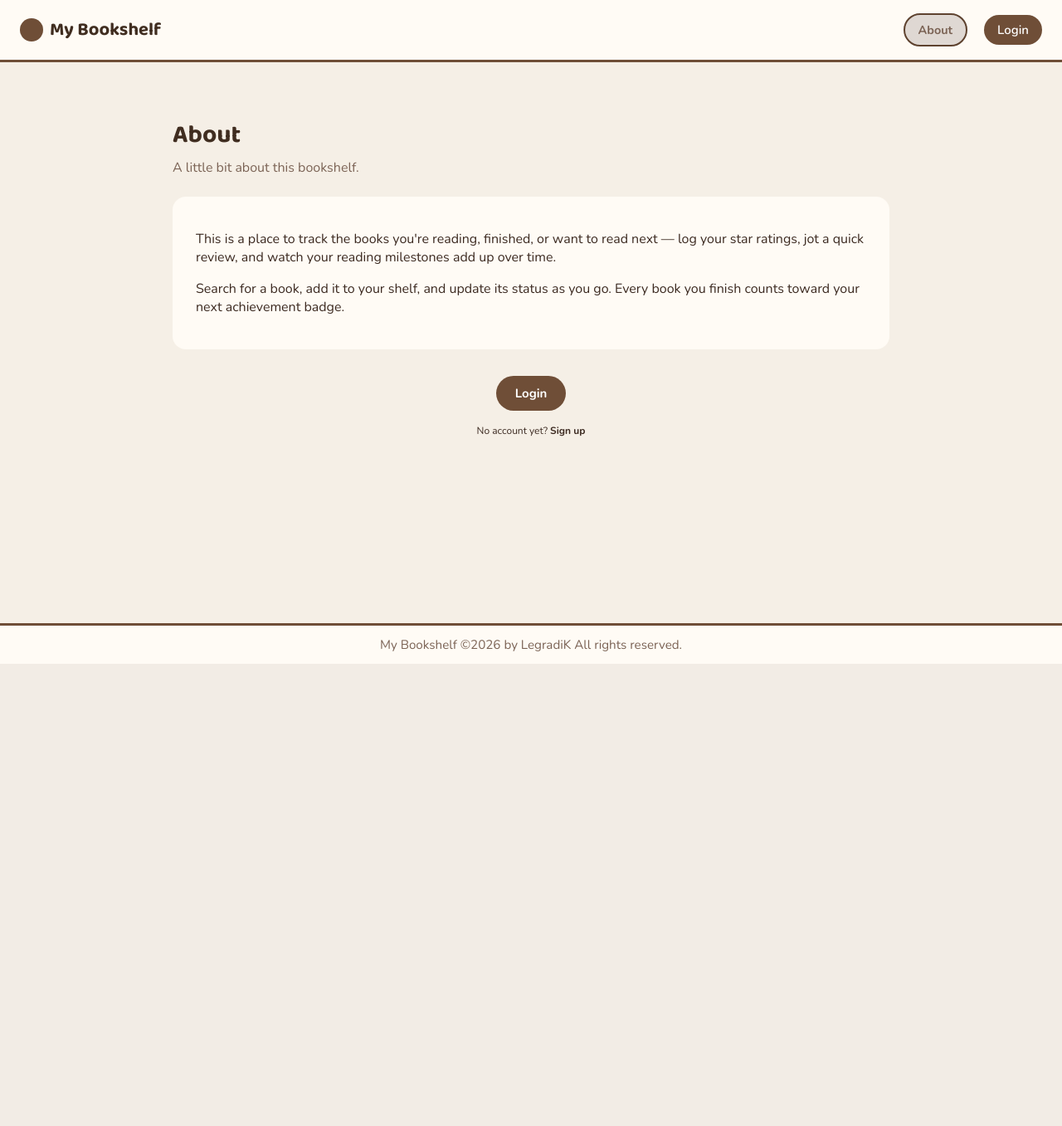
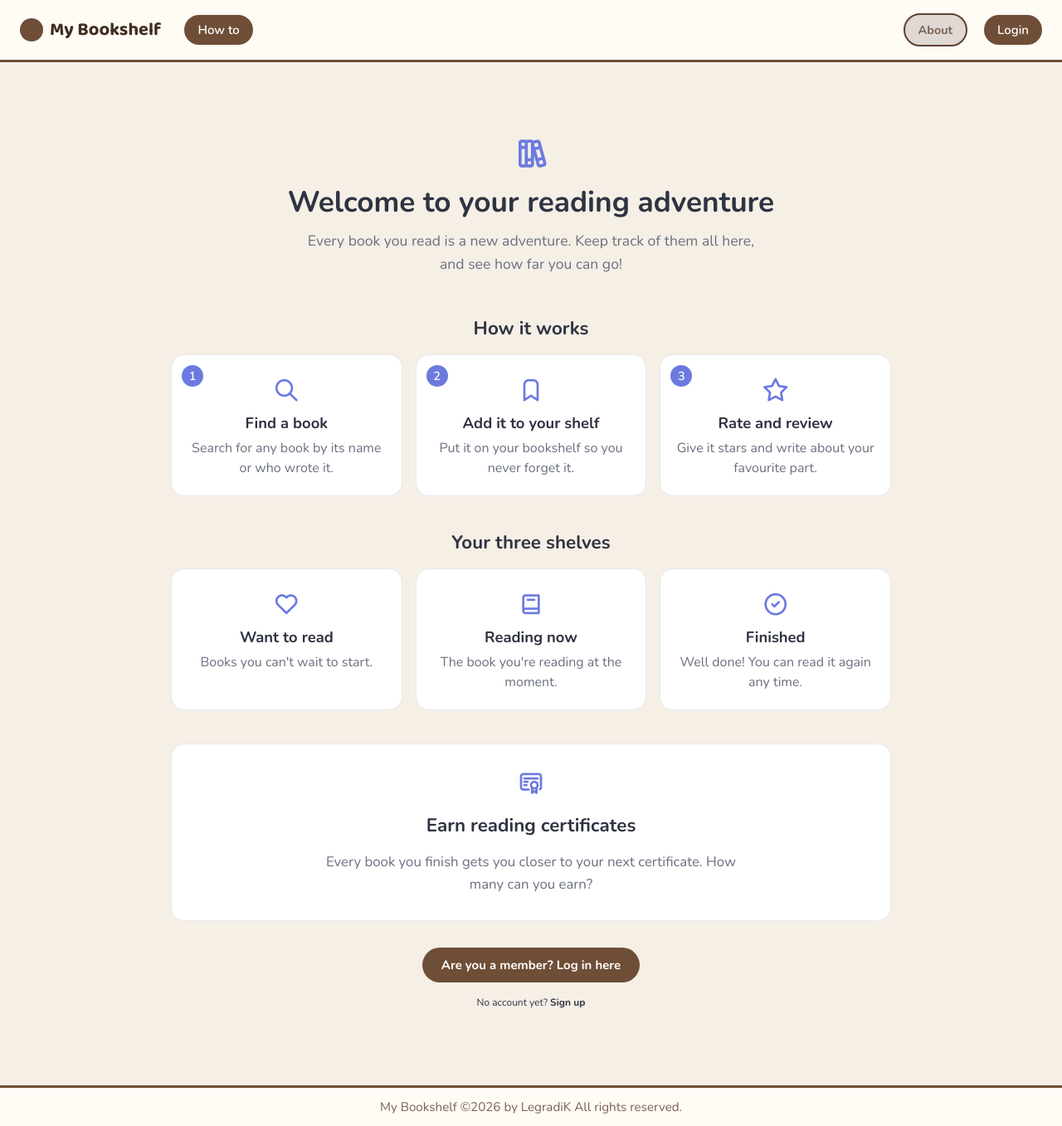
Before and after one commit to LegradiK/bookshelf, a Flask app: page /about in a window 1280 px wide. Shown: the whole page at 83% size. Before the commit the page ends 800 px from the top, so only its background shows below. Run offline with Flask 3, Linux system fonts and the light colour scheme.

Commit message:
added how to page, improved about page, minor changes to other parts of the webpage

```diff
--- a/app/library/routes.py
+++ b/app/library/routes.py
@@ -52,6 +52,11 @@ PER_PAGE = 20
 def about():
     "this page explains what this web app is for"
     return render_template("about.html")
+
+@library_bp.route("/how_to")
+def how_to():
+    "this page explains how to use this web app"
+    return render_template("how_to.html")
 
 @library_bp.route("/bookshelf")
 @login_required
@@ -218,7 +223,7 @@ def fetch_genres():
 
     cleaned = _clean_subjects(subjects)
     if not cleaned:
-        return {"genres": [], "message": "No genres found on Open Library."}
+        return {"genres": []}
     return {"genres": cleaned}
 
 @library_bp.route("/search")
--- a/app/static/css/style.css
+++ b/app/static/css/style.css
@@ -98,6 +98,17 @@ a { text-decoration: none; color: inherit; }
   border-radius: 999px;
 }
 
+.how-to-btn {
+  margin-left: 1.25rem;
+  background: var(--primary);
+  color: white !important;
+  padding: 0.5rem 1rem;
+  border-radius: 999px;
+  font-weight: 600;
+  font-size: 15px;
+  font-family: var(--font-body);
+}
+
 /* ---------- Page ---------- */
 .page-bg {
   flex: 1;
@@ -164,6 +175,202 @@ a { text-decoration: none; color: inherit; }
   white-space: normal;
   text-align: right;
 }
+
+/* ---------- About page ---------- */
+.about-page {
+  --about-accent: #6c7ae0;        /* change to your main theme colour */
+  --about-card-bg: #ffffff;
+  --about-border: #e6e8ef;
+  --about-text: #2f3342;
+  --about-muted: #6b7080;
+
+  max-width: 900px;
+  margin: 0 auto;
+  padding: 1.5rem 1rem 3rem;
+  text-align: center;
+  color: var(--about-text);
+}
+
+.about-hero {
+  padding: 2rem 1rem 1rem;
+  margin-bottom: 2rem;
+}
+.about-hero h1 {
+  font-size: clamp(1.6rem, 4vw, 2.2rem);
+  margin: 0.6rem 0;
+}
+.about-hero p {
+  font-size: 1.1rem;
+  line-height: 1.6;
+  color: var(--about-muted);
+  max-width: 540px;
+  margin: 0 auto;
+}
+.about-hero-icon {
+  font-size: 2.8rem;
+  color: var(--about-accent);
+}
+
+.about-section { margin-bottom: 2.5rem; }
+.about-section h2,
+.about-badges h2 {
+  font-size: 1.4rem;
+  margin-bottom: 1rem;
+}
+
+.about-grid {
+  display: grid;
+  grid-template-columns: repeat(auto-fit, minmax(220px, 1fr));
+  gap: 1rem;
+}
+
+.about-card {
+  position: relative;
+  background: var(--about-card-bg);
+  border: 1px solid var(--about-border);
+  border-radius: 16px;
+  padding: 1.6rem 1.2rem 1.3rem;
+  transition: transform 0.2s ease, box-shadow 0.2s ease;
+}
+.about-card:hover {
+  transform: translateY(-2px);
+  box-shadow: 0 4px 12px rgba(0, 0, 0, 0.06);
+}
+.about-card h3 {
+  font-size: 1.15rem;
+  margin: 0.5rem 0 0.4rem;
+}
+.about-card p {
+  font-size: 1rem;
+  line-height: 1.5;
+  color: var(--about-muted);
+  margin: 0;
+}
+
+.about-card-icon {
+  font-size: 2rem;
+  color: var(--about-accent);
+}
+
+.about-step-number {
+  position: absolute;
+  top: 12px;
+  left: 12px;
+  width: 26px;
+  height: 26px;
+  border-radius: 50%;
+  background: var(--about-accent);
+  color: #fff;
+  font-size: 0.9rem;
+  font-weight: 600;
+  display: flex;
+  align-items: center;
+  justify-content: center;
+}
+
+.about-badges {
+  background: var(--about-card-bg);
+  border: 1px solid var(--about-border);
+  border-radius: 16px;
+  padding: 1.8rem 1.5rem;
+  margin-bottom: 2rem;
+}
+.about-badges p {
+  font-size: 1.05rem;
+  line-height: 1.6;
+  color: var(--about-muted);
+  max-width: 500px;
+  margin: 0 auto;
+}
+
+@media (prefers-reduced-motion: reduce) {
+  .about-card:hover { transform: none; }
+}
+
+/* ---------- How to page ---------- */
+
+.help-page { text-align: left; }
+.help-page .about-hero,
+.help-page .about-cta { text-align: center; }
+
+.help-toc {
+  display: flex;
+  flex-wrap: wrap;
+  justify-content: center;
+  gap: 0.5rem;
+  margin-bottom: 2rem;
+}
+.help-toc a {
+  padding: 0.4rem 0.9rem;
+  border: 1px solid var(--about-border);
+  border-radius: 999px;
+  color: var(--about-text);
+  text-decoration: none;
+  font-size: 0.95rem;
+  background: var(--about-card-bg);
+}
+.help-toc a:hover {
+  border-color: var(--about-accent);
+  color: var(--about-accent);
+}
+
+.help-section {
+  background: var(--about-card-bg);
+  border: 1px solid var(--about-border);
+  border-radius: 16px;
+  padding: 1.5rem 1.6rem;
+  margin-bottom: 1.2rem;
+  scroll-margin-top: 1rem;
+}
+.help-section h2 {
+  display: flex;
+  align-items: center;
+  gap: 0.5rem;
+  font-size: 1.3rem;
+  margin: 0 0 1rem;
+}
+.help-section h2 .ti { color: var(--about-accent); }
+.help-section p,
+.help-section li {
+  font-size: 1.05rem;
+  line-height: 1.6;
+}
+
+.help-steps { padding-left: 1.3rem; margin: 0 0 1rem; }
+.help-steps li,
+.help-list li { margin-bottom: 0.5rem; }
+.help-list { padding-left: 1.2rem; margin: 0; }
+
+.help-tip {
+  display: flex;
+  gap: 0.5rem;
+  align-items: flex-start;
+  background: #f5f6fb;
+  border-radius: 10px;
+  padding: 0.7rem 0.9rem;
+  margin: 0;
+  color: var(--about-muted);
+}
+.help-tip .ti { color: var(--about-accent); font-size: 1.2rem; }
+
+.help-faq {
+  border-top: 1px solid var(--about-border);
+  padding: 0.8rem 0;
+}
+.help-faq:last-of-type { border-bottom: 1px solid var(--about-border); }
+.help-faq summary {
+  cursor: pointer;
+  font-weight: 600;
+  font-size: 1.05rem;
+}
+.help-faq p {
+  margin: 0.6rem 0 0;
+  color: var(--about-muted);
+}
+
+.help-tip + .help-tip { margin-top: 0.6rem; }
+
+.help-faq .help-list { margin-top: 0.5rem; }
 
 /* ---------- Login page ---------- */
 .welcome-message {
@@ -249,7 +456,12 @@ a { text-decoration: none; color: inherit; }
 .book-cover img { width: 100%; height: 100%; object-fit: cover; display: block; }
 
 .book-cover-placeholder {
-  width: 100%; height: 100%;
+  position: relative;
+  aspect-ratio: 2 / 3;
+  border-radius: 10px;
+  overflow: hidden;
+  background: var(--tint-secondary);
+  margin-bottom: 0.5rem;
   display: flex; align-items: center; justify-content: center;
   font-family: var(--font-display);
   font-size: 40px;
--- a/app/static/js/app.js
+++ b/app/static/js/app.js
@@ -246,7 +246,8 @@ function initGenreFetch() {
   if (!btn) return;
 
   const statusEl = document.getElementById("genre-fetch-status");
-  const categoriesInput = document.querySelector(".genre-update-input");
+  const genresForm = document.getElementById("genres-edit-form");
+  const categoriesInput = genresForm.querySelector(".genre-update-input");
 
   btn.addEventListener("click", async () => {
     const isbn = btn.dataset.isbn || "";
@@ -254,7 +255,7 @@ function initGenreFetch() {
     const author = btn.dataset.author || "";
 
     if (!isbn && !title) {
-      statusEl.textContent = "No title or ISBN to search with.";
+      showStatus("No title or ISBN to search with.");
       return;
     }
 
@@ -268,23 +269,46 @@ function initGenreFetch() {
       const data = await res.json();
 
       if (!data.genres || !data.genres.length) {
-        statusEl.textContent = data.message || "No genres found.";
-      } else {
-        const existing = categoriesInput.value
-          .split(",")
-          .map(s => s.trim())
-          .filter(Boolean);
-        const merged = [...new Set([...existing, ...data.genres])];
-        categoriesInput.value = merged.join(", ");
-        statusEl.textContent = `Added genres: ${data.genres}` ;
+        showStatus(data.message || "No genres found.");
+        return;
+      }
+
+      const existing = categoriesInput.value
+        .split(",")
+        .map(s => s.trim())
+        .filter(Boolean);
+
+      // Only offer genres the book doesn't already have (case-insensitive)
+      const seen = new Set(existing.map(g => g.toLowerCase()));
+      const newGenres = [];
+      for (const g of data.genres.map(s => s.trim()).filter(Boolean)) {
+        if (!seen.has(g.toLowerCase())) {
+          seen.add(g.toLowerCase());
+          newGenres.push(g);
+        }
+      }
+
+      if (!newGenres.length) {
+        showStatus("No new genres found.");
+        return;
+      }
+
+      statusEl.textContent = "";
+      if (confirm(`Do you want to add new genre(s): ${newGenres.join(", ")}?`)) {
+        categoriesInput.value = [...existing, ...newGenres].join(", ");
+        genresForm.submit(); // saves via books.update_genres, page reloads
       }
     } catch (err) {
-      statusEl.textContent = "Lookup failed. Try again.";
+      showStatus("Lookup failed. Try again.");
     } finally {
       btn.disabled = false;
-      setTimeout(() => { statusEl.textContent = ""; }, 3000);
     }
   });
+
+  function showStatus(message) {
+    statusEl.textContent = message;
+    setTimeout(() => { statusEl.textContent = ""; }, 3000);
+  }
 }
 
 document.addEventListener("DOMContentLoaded", () => {
--- a/app/templates/about.html
+++ b/app/templates/about.html
@@ -2,27 +2,76 @@
 {% block title %}About{% endblock %}
 
 {% block content %}
-<div class="page">
-  <h1 class="page-title">About</h1>
-  <p class="page-subtitle">A little bit about this bookshelf.</p>
+<div class="about-page">
 
-  <div class="empty-state" style="text-align: left; padding: 1.5rem 1.75rem;">
-    <p>
-      This is a place to track the books you're reading, finished, or want to read next —
-      log your star ratings, jot a quick review, and watch your reading milestones add up
-      over time.
+  <section class="about-hero">
+    <i class="ti ti-books about-hero-icon"></i>
+    <h1>Welcome to your reading adventure</h1>
+    <p>Every book you read is a new adventure. Keep track of them all here,
+       and see how far you can go!</p>
+  </section>
+
+  <section class="about-section">
+    <h2>How it works</h2>
+    <div class="about-grid">
+      <div class="about-card">
+        <span class="about-step-number">1</span>
+        <i class="ti ti-search about-card-icon"></i>
+        <h3>Find a book</h3>
+        <p>Search for any book by its name or who wrote it.</p>
+      </div>
+      <div class="about-card">
+        <span class="about-step-number">2</span>
+        <i class="ti ti-bookmark about-card-icon"></i>
+        <h3>Add it to your shelf</h3>
+        <p>Put it on your bookshelf so you never forget it.</p>
+      </div>
+      <div class="about-card">
+        <span class="about-step-number">3</span>
+        <i class="ti ti-star about-card-icon"></i>
+        <h3>Rate and review</h3>
+        <p>Give it stars and write about your favourite part.</p>
+      </div>
+    </div>
+  </section>
+
+  <section class="about-section">
+    <h2>Your three shelves</h2>
+    <div class="about-grid">
+      <div class="about-card">
+        <i class="ti ti-heart about-card-icon"></i>
+        <h3>Want to read</h3>
+        <p>Books you can't wait to start.</p>
+      </div>
+      <div class="about-card">
+        <i class="ti ti-book-2 about-card-icon"></i>
+        <h3>Reading now</h3>
+        <p>The book you're reading at the moment.</p>
+      </div>
+      <div class="about-card">
+        <i class="ti ti-circle-check about-card-icon"></i>
+        <h3>Finished</h3>
+        <p>Well done! You can read it again any time.</p>
+      </div>
+    </div>
+  </section>
+
+  <section class="about-badges">
+    <i class="ti ti-certificate about-card-icon"></i>
+    <h2>Earn reading certificates</h2>
+    <p>Every book you finish gets you closer to your next certificate.
+       How many can you earn?</p>
+  </section>
+
+  <div class="about-cta">
+    <a href="{{ url_for('auth.login') }}" class="btn-primary">
+      Are you a member? Log in here
+    </a>
+    <p class="sign-up-page-navigate">
+      No account yet? <a href="{{ url_for('auth.register') }}">Sign up</a>
     </p>
-    <p>
-      Search for a book, add it to your shelf, and update its status as you go. Every book
-      you finish counts toward your next achievement badge.
-    </p>
+
   </div>
 
-  <div style="margin-top: 2rem; text-align: center;">
-    <a href="{{ url_for('auth.login') }}" class="btn-primary">Login</a>
-    <p class="sign-up-page-navigate">
-        No account yet? <a href="{{ url_for('auth.register') }}">Sign up</a>
-    </p>
-  </div>
 </div>
 {% endblock %}
--- a/app/templates/base.html
+++ b/app/templates/base.html
@@ -25,6 +25,7 @@
           <span class="logo-icon"></span>
         </button>
         <a href="{{ url_for('library.bookshelf') }}" class="logo-text">My Bookshelf</a>
+        <a href="{{ url_for('library.how_to') }}" class="how-to-btn">How to</a>
       </div>
       <div class="user-name">
         {% if session.get('user_id') %}
--- a/app/templates/book_detail.html
+++ b/app/templates/book_detail.html
@@ -131,8 +131,8 @@ onsubmit="return confirm('Remove this book from your shelf?');">
 
 <script>
 function toggleGenreEdit() {
-document.getElementById('genres-display').classList.toggle('hidden');
-document.getElementById('genres-edit-form').classList.toggle('open');
+  document.getElementById("genres-display").classList.toggle("hidden");
+  document.getElementById("genres-edit-form").classList.toggle("open");
 }
 </script>
 {% endblock %}
```
Also changed, not shown: app/templates/how_to.html (added, +106 -0 lines), instance/reading_tracker.db.
